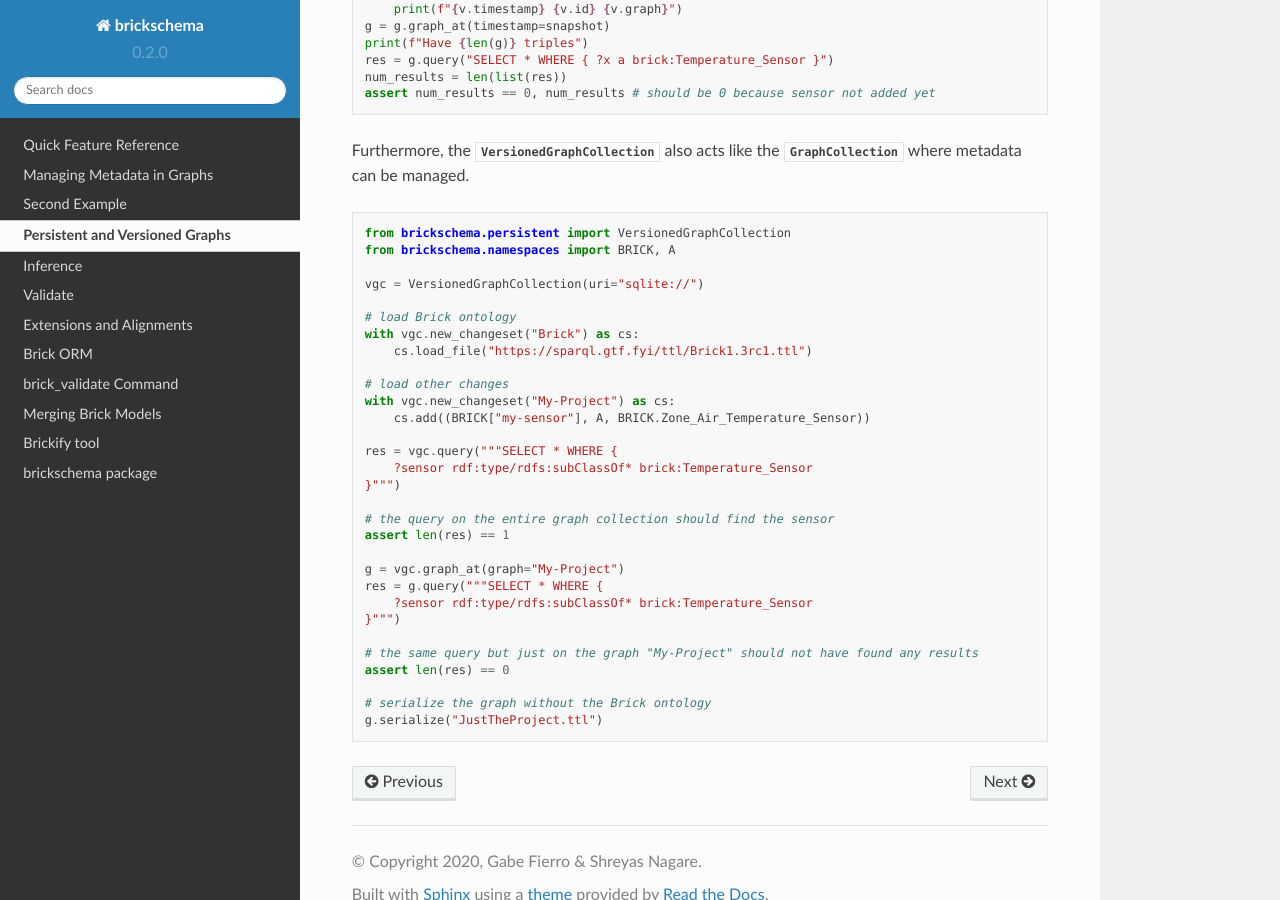
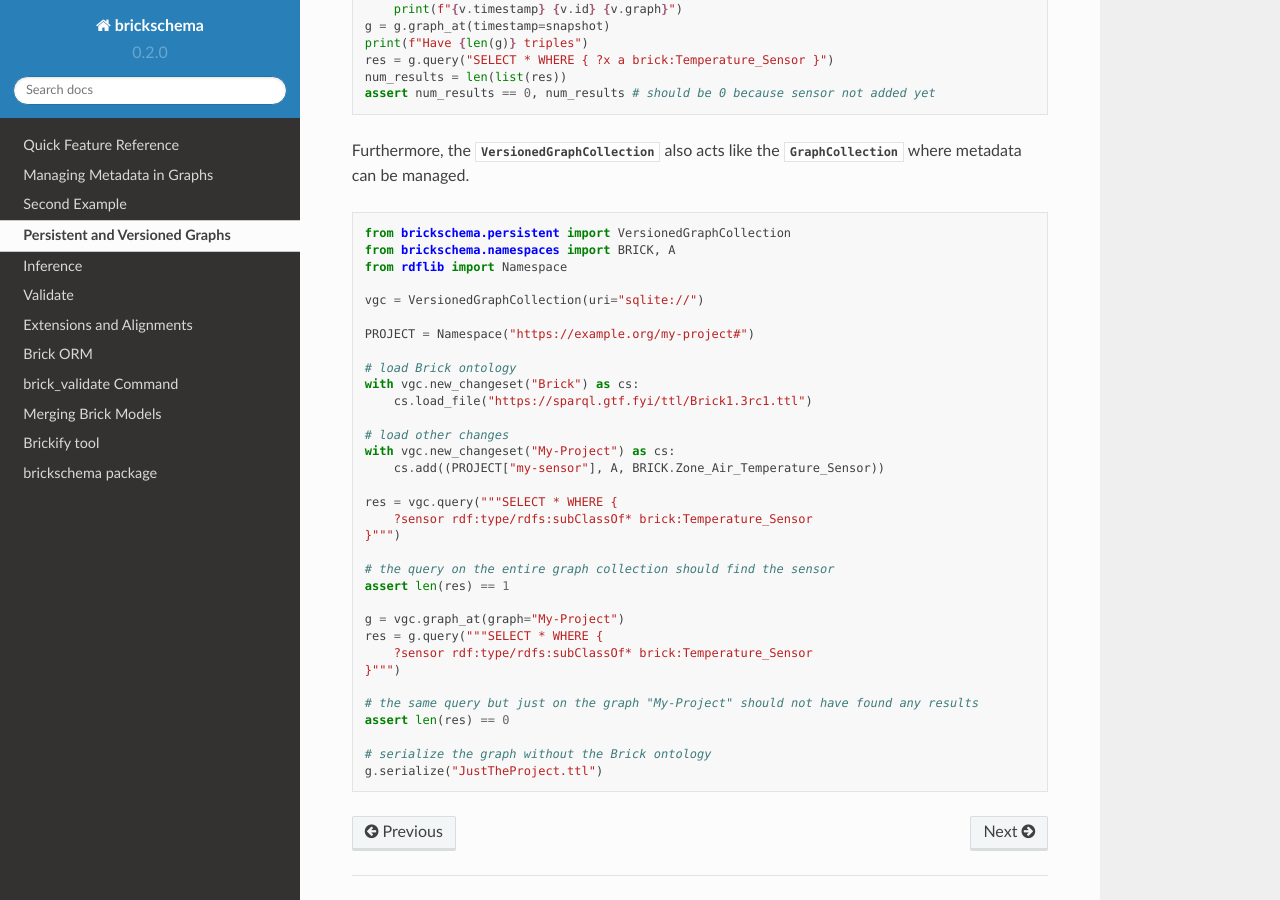
Before and after one commit to BrickSchema/py-brickschema, a Sphinx documentation site: the page built from docs/persistence.rst, in a window 1280 px wide and 900 px high, scrolled down 1464 px. Built offline with Sphinx 7.4.7 and the Read the Docs theme 2.0.0, drawn with Linux system fonts in a browser that asks for light colours; pages that are not in the unit, such as notebooks, are missing from menus; the version number is read from the project's files by our own code.

Commit message:
Add example Namespace to code example
I realize it would be more practiced to use an actual (albeit custom) namespace in the code example

```diff
--- a/docs/persistence.rst
+++ b/docs/persistence.rst
@@ -74,8 +74,11 @@ Furthermore, the :class:`~brickschema.persistent.VersionedGraphCollection` also
 
     from brickschema.persistent import VersionedGraphCollection
     from brickschema.namespaces import BRICK, A
+    from rdflib import Namespace
 
     vgc = VersionedGraphCollection(uri="sqlite://")
+
+    PROJECT = Namespace("https://example.org/my-project#")
 
     # load Brick ontology
     with vgc.new_changeset("Brick") as cs:
@@ -83,7 +86,7 @@ Furthermore, the :class:`~brickschema.persistent.VersionedGraphCollection` also
 
     # load other changes
     with vgc.new_changeset("My-Project") as cs:
-        cs.add((BRICK["my-sensor"], A, BRICK.Zone_Air_Temperature_Sensor))
+        cs.add((PROJECT["my-sensor"], A, BRICK.Zone_Air_Temperature_Sensor))
 
     res = vgc.query("""SELECT * WHERE {
         ?sensor rdf:type/rdfs:subClassOf* brick:Temperature_Sensor
```
